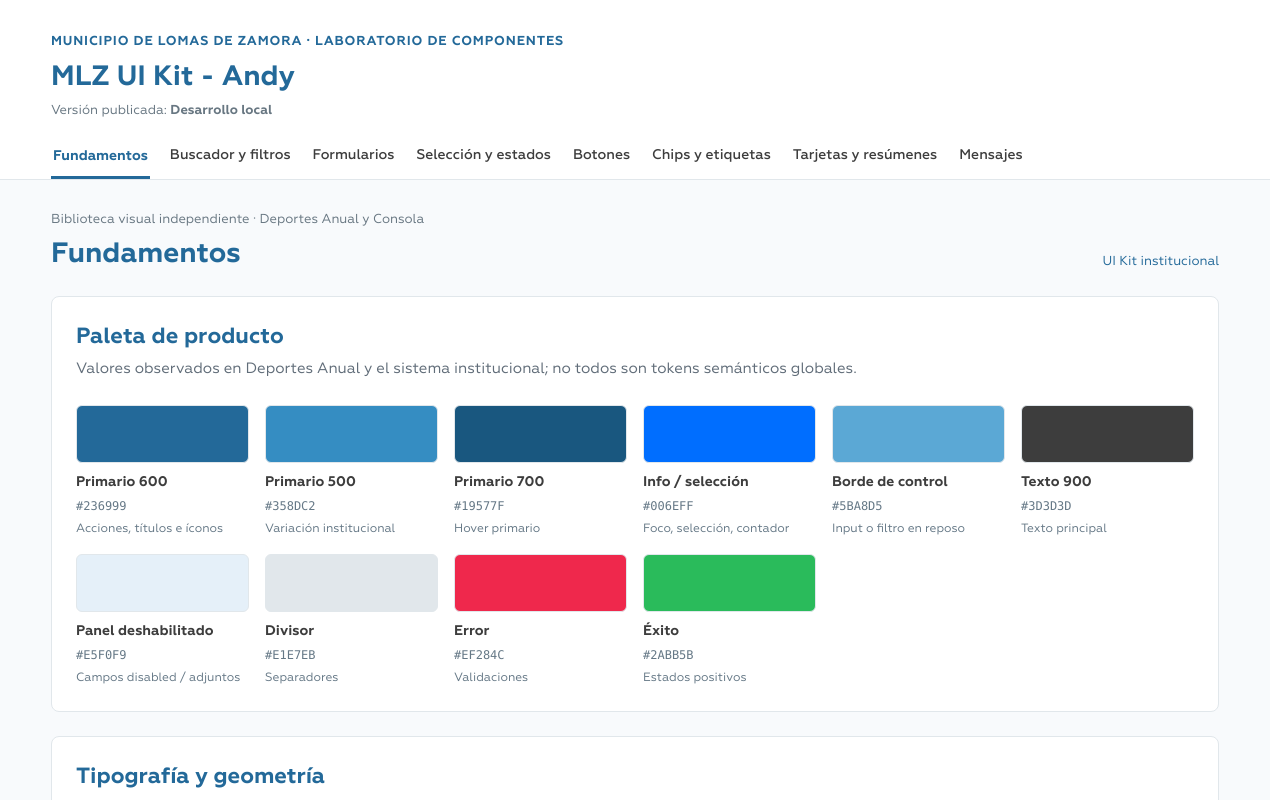
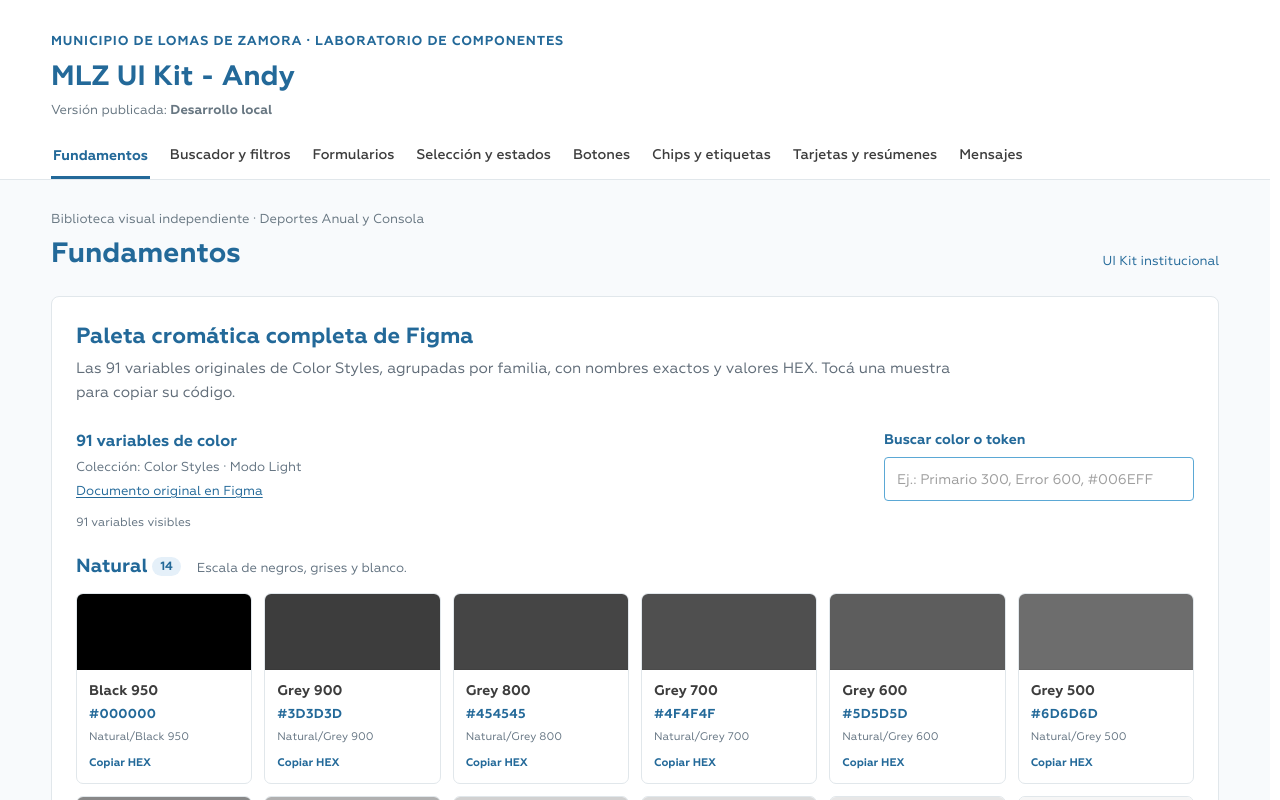
Before and after one commit to SantiagoM96/mlz-muni, a React (Vite) app: page /ui-kit-andy/fundamentos in a window 1280 px wide. Shown: the top 800 px of the page. Built offline with nearby package versions, Linux system fonts and the light colour scheme; a web font is replaced by a local one.

Commit message:
feat(andy-kit): feature all 91 Figma color variables in Foundations while preserving product palette

```diff
--- a/src/pages/andy-kit/AndyKitPage.tsx
+++ b/src/pages/andy-kit/AndyKitPage.tsx
@@ -3,6 +3,7 @@ import { NavLink, Navigate, useParams } from 'react-router-dom';
 import { MaterialIcon, type MaterialIconName } from '../../shared/ui/MaterialIcon';
 import { SportsControlsGallery } from '../ui-kit/SportsControlsGallery';
 import { FormStateMatrix } from './FormStateMatrix';
+import { ColorTokensGallery } from './ColorTokensGallery';
 import './andy-kit.css';
 
 const categories = [
@@ -35,8 +36,11 @@ function DemoSection({ title, description, children }: {title:string;description
 function Icon({name,size=24}: {name:MaterialIconName;size?:number}) { return <MaterialIcon name={name} size={size} />; }
 function Foundations() {
  return <>
-  <DemoSection title="Paleta de producto" description="Valores observados en Deportes Anual y el sistema institucional; no todos son tokens semánticos globales.">
-   <div className="andy-swatches">{colors.map(([name,color,desc])=><div className="andy-swatch" key={name}><span style={{backgroundColor:color}}/><strong>{name}</strong><code>{color}</code><small>{desc}</small></div>)}</div>
+  <DemoSection title="Paleta cromática completa de Figma" description="Las 91 variables originales de Color Styles, agrupadas por familia, con nombres exactos y valores HEX. Tocá una muestra para copiar su código.">
+    <ColorTokensGallery/>
+  </DemoSection>
+  <DemoSection title="Colores utilizados actualmente en Deportes" description="Selección de valores presentes en el producto. No todos tienen el mismo rol que una variable semántica global.">
+    <div className="andy-swatches">{colors.map(([name,color,desc])=><div className="andy-swatch" key={name}><span style={{backgroundColor:color}}/><strong>{name}</strong><code>{color}</code><small>{desc}</small></div>)}</div>
   </DemoSection>
   <DemoSection title="Tipografía y geometría" description="Geometria en pesos 400, 500 y 700. Contenedores de hasta 1200 px.">
    <div className="andy-type"><h2>Agenda de deportes 2026</h2><p>Conocé todas las actividades deportivas y recreativas de la comunidad.</p><strong>Etiqueta de formulario</strong><span>Texto de contenido y ayuda</span></div>
```
